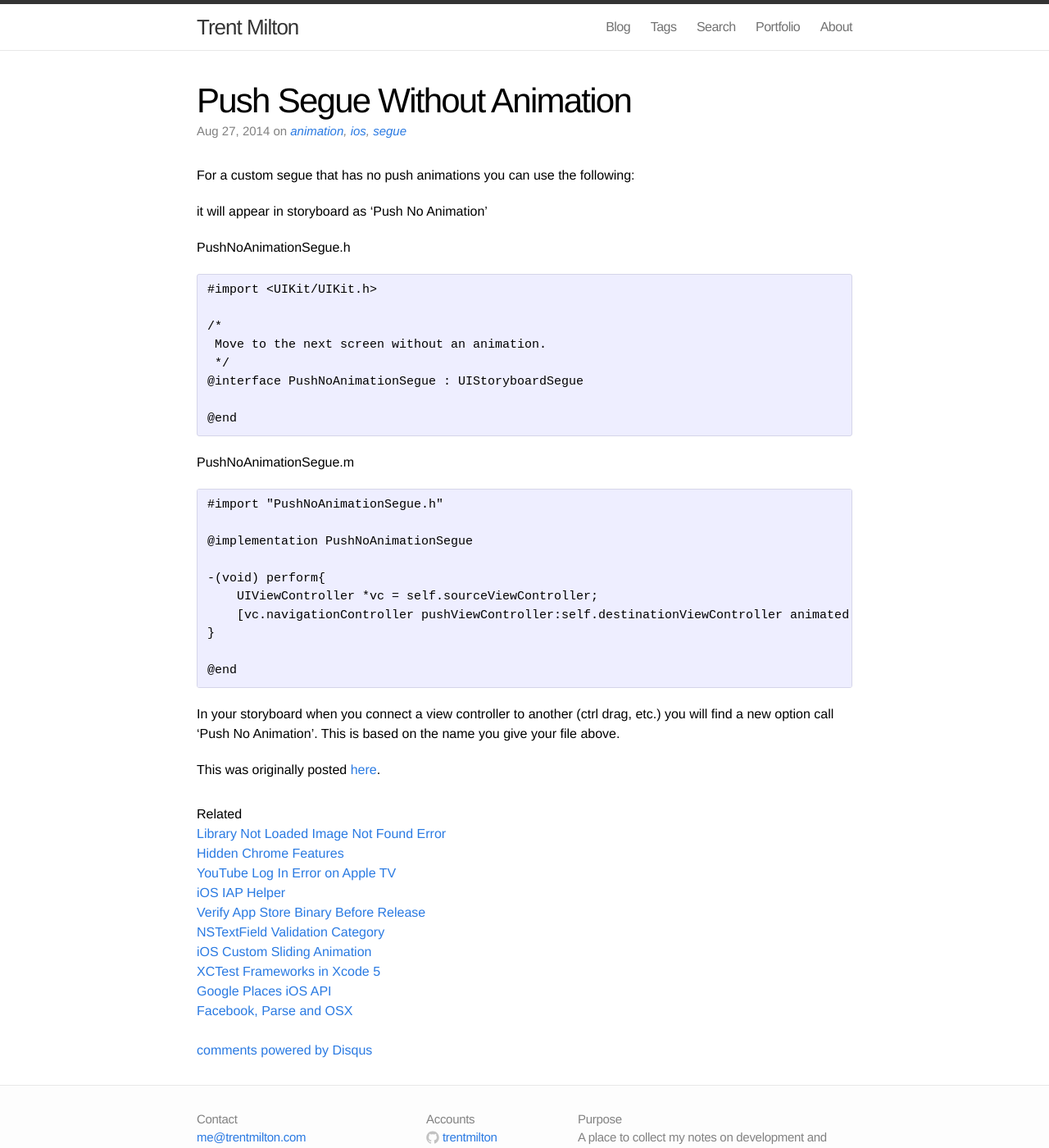
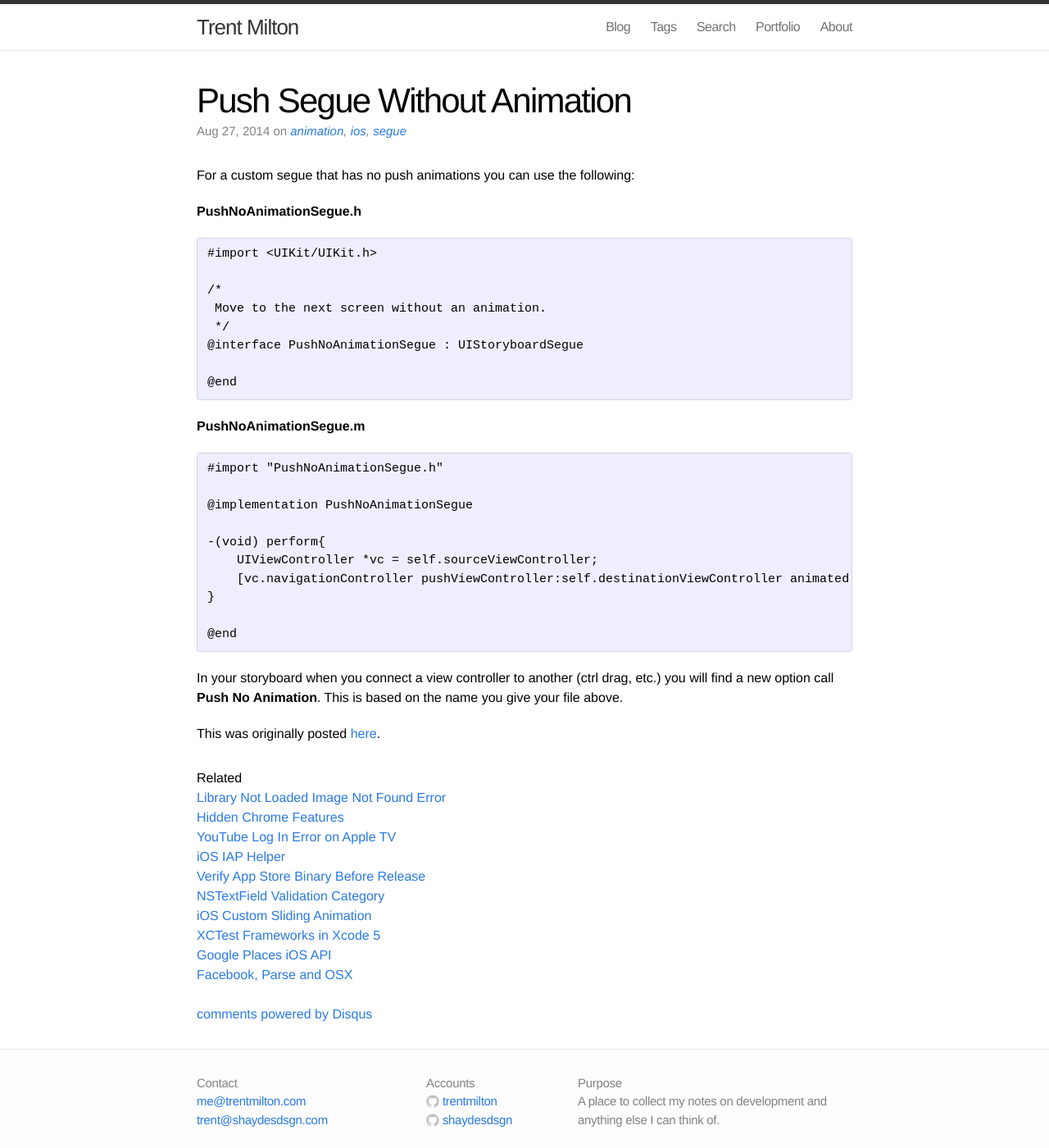
Before and after one commit to trentmilton/trentmilton-site-jekyll, a Jekyll site: the page built from _posts/2014-08-27-push-segue-without-animation.md, in a window 1280 px wide and 1400 px high. Shown: the whole window at 82% size. Built offline with Jekyll 4.4.1, drawn with Linux system fonts in a browser that asks for light colours; comment, search, counter and statistics services are not loaded.

Commit message:
push post edits

```diff
--- a/_posts/2014-08-27-push-segue-without-animation.md
+++ b/_posts/2014-08-27-push-segue-without-animation.md
@@ -8,10 +8,7 @@ tags: [ios,segue,animation]
 
 For a custom segue that has no push animations you can use the following:
 
-it will appear in storyboard as 'Push No Animation'
-
-
-PushNoAnimationSegue.h
+**PushNoAnimationSegue.h**
 
 	#import <UIKit/UIKit.h>
 
@@ -22,7 +19,7 @@ PushNoAnimationSegue.h
 
 	@end
 
-PushNoAnimationSegue.m
+**PushNoAnimationSegue.m**
 
 	#import "PushNoAnimationSegue.h"
 
@@ -35,6 +32,6 @@ PushNoAnimationSegue.m
 
 	@end
 
-In your storyboard when you connect a view controller to another (ctrl drag, etc.) you will find a new option call 'Push No Animation'. This is based on the name you give your file above.
+In your storyboard when you connect a view controller to another (ctrl drag, etc.) you will find a new option call **Push No Animation**. This is based on the name you give your file above.
 
 This was originally posted [here](http://stackoverflow.com/questions/16209113/push-segue-in-xcode-with-no-animation).
```
